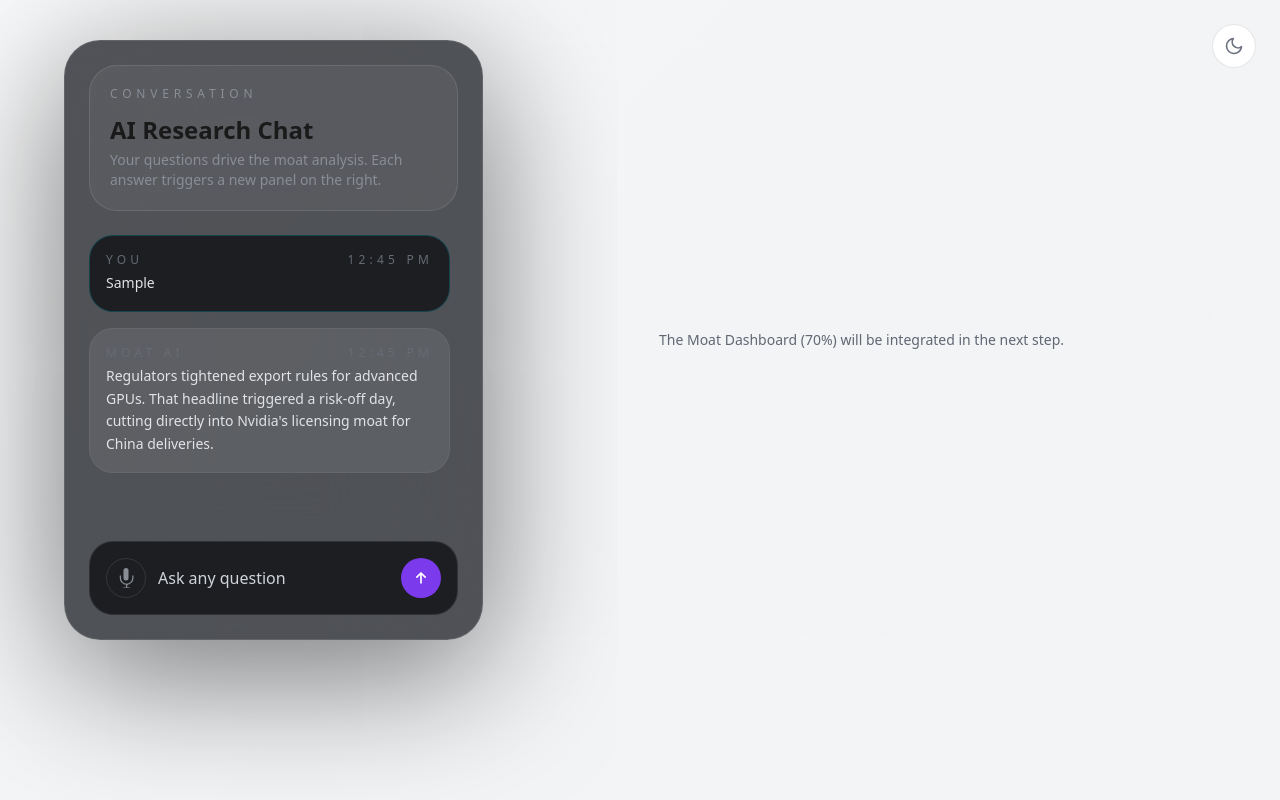
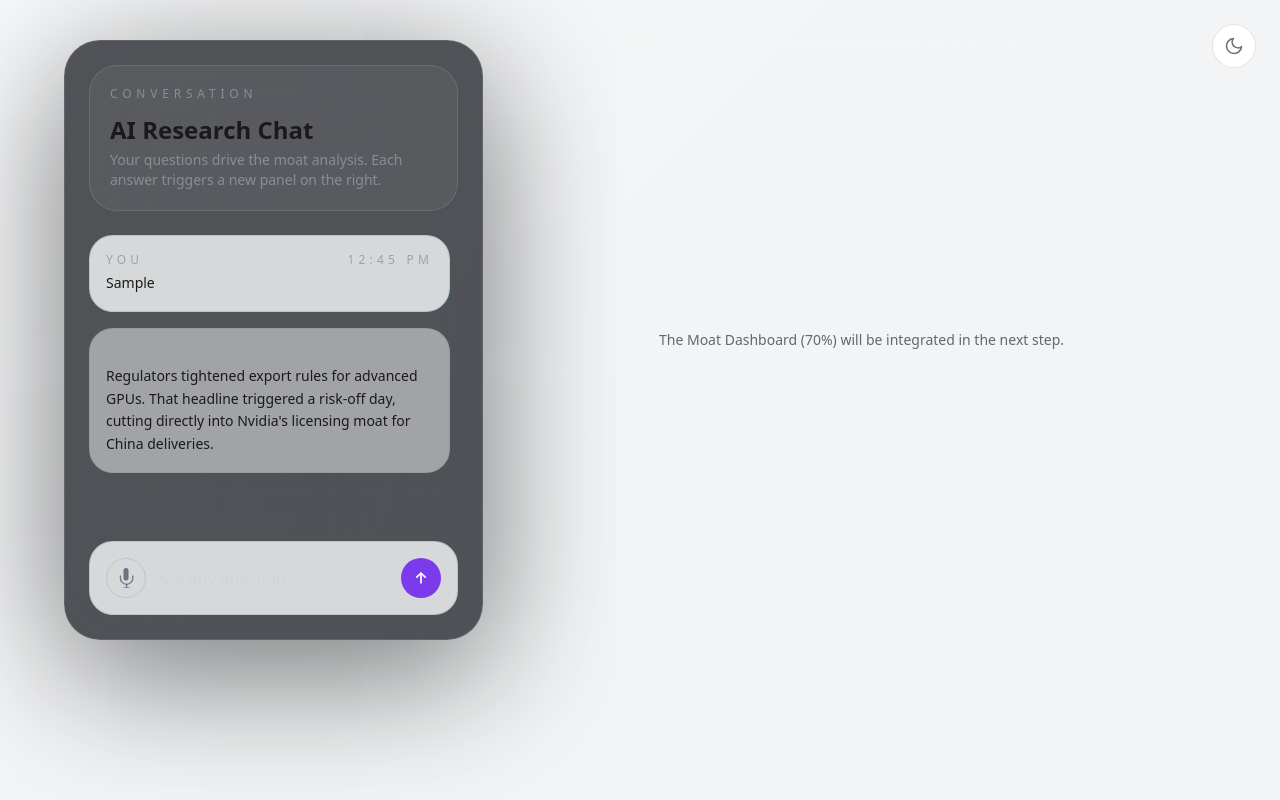
Before and after one commit to Valedicode/moat-tutor, a Next.js app in the folder frontend/: page / in a window 1280 px wide. Both pictures are taken after typing "Sample" into the empty fields and a click on the button 947 px from the left and 478 px from the top of the page. Built offline with nearby package versions, Linux system fonts and the light colour scheme.

Commit message:
update chat components to use theme variables

```diff
--- a/frontend/src/components/chat/ChatInput.tsx
+++ b/frontend/src/components/chat/ChatInput.tsx
@@ -19,12 +19,24 @@ export function ChatInput({
 }: ChatInputProps) {
   const containerClass =
     variant === "idle"
-      ? "mt-10 w-full max-w-2xl flex items-center gap-3 rounded-full border border-white/10 bg-[#181B21]/70 p-2 shadow-[0_25px_120px_rgba(0,0,0,0.55)] backdrop-blur-2xl"
-      : "flex items-center gap-3 rounded-[24px] border border-white/10 bg-[#0F1115]/80 p-4";
+      ? "mt-10 w-full max-w-2xl flex items-center gap-3 rounded-full p-2 backdrop-blur-2xl"
+      : "flex items-center gap-3 rounded-[24px] p-4";
+
+  const containerStyle =
+    variant === "idle"
+      ? {
+          border: "1px solid var(--border)",
+          backgroundColor: "color-mix(in srgb, var(--surface) 70%, transparent)",
+        }
+      : {
+          border: "1px solid var(--border)",
+          backgroundColor: "color-mix(in srgb, var(--background) 80%, transparent)",
+        };
 
   return (
     <form
       className={containerClass}
+      style={containerStyle}
       onSubmit={(event) => {
         event.preventDefault();
         onSubmit();
@@ -33,7 +45,19 @@ export function ChatInput({
       <button
         type="button"
         onClick={onToggleMic}
-        className="flex h-10 w-10 flex-shrink-0 items-center justify-center rounded-full border border-white/10 bg-transparent text-[#898D96] transition hover:border-white/30 hover:text-[#E1E3E6]"
+        className="flex h-10 w-10 flex-shrink-0 items-center justify-center rounded-full border bg-transparent transition"
+        style={{
+          borderColor: "var(--border)",
+          color: "var(--text-secondary)",
+        }}
+        onMouseEnter={(e) => {
+          e.currentTarget.style.borderColor = "color-mix(in srgb, var(--border) 300%, transparent)";
+          e.currentTarget.style.color = "var(--text-primary)";
+        }}
+        onMouseLeave={(e) => {
+          e.currentTarget.style.borderColor = "var(--border)";
+          e.currentTarget.style.color = "var(--text-secondary)";
+        }}
         aria-label="Voice input (coming soon)"
         title="Voice input (coming soon)"
       >
@@ -43,11 +67,23 @@ export function ChatInput({
         value={value}
         onChange={(event) => onChange(event.target.value)}
         placeholder={placeholder}
-        className="flex-1 bg-transparent text-base text-[#E1E3E6] outline-none placeholder:text-[#515761]"
+        className="flex-1 bg-transparent text-base outline-none"
+        style={{
+          color: "var(--text-primary)",
+        }}
       />
       <button
         type="submit"
-        className="flex h-10 w-10 flex-shrink-0 items-center justify-center rounded-full bg-[#7C3AED] transition hover:bg-[#9333EA]"
+        className="flex h-10 w-10 flex-shrink-0 items-center justify-center rounded-full text-white transition"
+        style={{
+          backgroundColor: "var(--button-primary)",
+        }}
+        onMouseEnter={(e) => {
+          e.currentTarget.style.backgroundColor = "var(--button-primary-hover)";
+        }}
+        onMouseLeave={(e) => {
+          e.currentTarget.style.backgroundColor = "var(--button-primary)";
+        }}
         aria-label="Send message"
       >
         <SendIcon />
--- a/frontend/src/components/chat/MessageBubble.tsx
+++ b/frontend/src/components/chat/MessageBubble.tsx
@@ -9,17 +9,27 @@ export function MessageBubble({ message }: MessageBubbleProps) {
 
   return (
     <div
-      className={`flex flex-col gap-1 rounded-3xl border p-4 ${
-        isUser
-          ? "border-[#00E0FF]/20 bg-[#0F1115]/80"
-          : "border-white/5 bg-white/[0.08]"
-      }`}
+      className="flex flex-col gap-1 rounded-3xl border p-4"
+      style={{
+        borderColor: isUser
+          ? "color-mix(in srgb, var(--accent) 20%, transparent)"
+          : "var(--border-subtle)",
+        backgroundColor: isUser
+          ? "color-mix(in srgb, var(--background) 80%, transparent)"
+          : "color-mix(in srgb, var(--surface-secondary) 50%, transparent)",
+      }}
     >
-      <div className="flex items-center justify-between text-xs uppercase tracking-[0.35em] text-[#666b74]">
+      <div
+        className="flex items-center justify-between text-xs uppercase tracking-[0.35em]"
+        style={{ color: "var(--text-tertiary)" }}
+      >
         <span>{isUser ? "You" : "Moat AI"}</span>
         <span>{message.timestamp}</span>
       </div>
-      <p className="text-sm leading-relaxed text-[#E1E3E6]">
+      <p
+        className="text-sm leading-relaxed"
+        style={{ color: "var(--text-primary)" }}
+      >
         {message.content}
       </p>
     </div>
```
